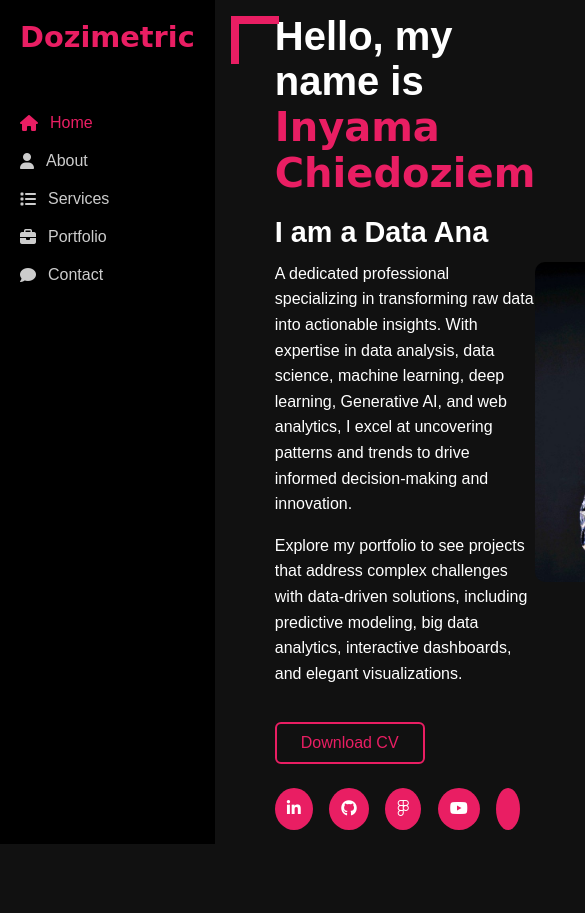
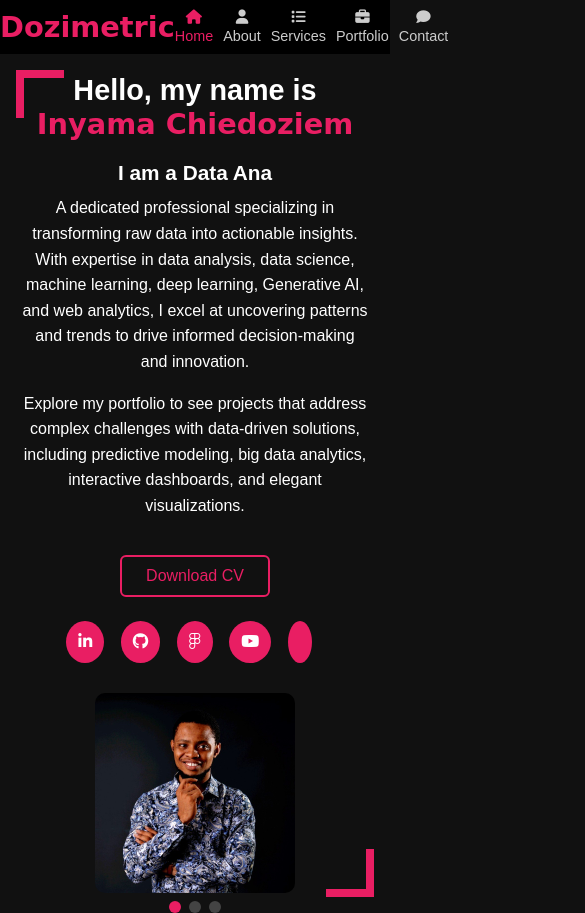
Before and after one commit to DoziemMetrics/Dozie_Portfolio, a plain HTML site: page index.html in a window 390 px wide. Shown: the top 913 px of the page, 585 px wide, since content can reach past the window. Before the commit the page ends 844 px from the top, so only its background shows below. Drawn offline with Linux system fonts and the light colour scheme.

Commit message:
Update index.html

```diff
--- a/index.html
+++ b/index.html
@@ -10,13 +10,16 @@
     body { font-family:'Poppins',sans-serif; background:#111; color:#fff; overflow-x:hidden; }
     a { text-decoration:none; color:inherit; }
     .app { display:flex; height:100vh; }
+
     aside.sidebar { width:220px; background:#000; padding:20px; display:flex; flex-direction:column; }
-    section.main { flex:1; display:flex; justify-content:space-between; align-items:center; padding:60px; position:relative; }
+    section.main { flex:1; display:flex; justify-content:space-between; align-items:center; padding:60px; position:relative; flex-wrap: wrap; }
+
     .sidebar h2 { font-family:'Pacifico',cursive; color:#e91e63; font-size:1.8rem; }
     .nav-links { list-style:none; margin-top:40px; }
     .nav-links li { margin:20px 0; }
     .nav-links a { display:flex; align-items:center; gap:12px; font-size:1rem; color:#ccc; transition:color .3s; }
     .nav-links a.active, .nav-links a:hover { color:#e91e63; }
+
     .intro { max-width:600px; }
     .intro h1 { font-size:2.5rem; }
     .intro h1 span { color:#e91e63; font-family:'Pacifico',cursive; }
@@ -24,20 +27,41 @@
     .intro p { line-height:1.6; margin-bottom:16px; }
     .btn-cv { display:inline-block; margin-top:20px; padding:10px 24px; border:2px solid #e91e63; border-radius:6px; color:#e91e63; transition:background .3s, color .3s; }
     .btn-cv:hover { background:#e91e63; color:#111; }
+
     .social { margin-top:24px; }
     .social a { display:inline-block; background:#e91e63; padding:12px; border-radius:50%; margin-right:12px; transition:transform .3s; }
     .social a:hover { transform:scale(1.1); }
-    .profile { position:relative; }
+
+    .profile { position:relative; margin-top: 30px; }
     .profile img { width:320px; border-radius:10px; display:block; }
     .slider-dots { position:absolute; bottom:-20px; left:50%; transform:translateX(-50%); display:flex; gap:8px; }
     .slider-dots span { width:12px; height:12px; background:#444; border-radius:50%; cursor:pointer; transition:background .3s; }
     .slider-dots span.active { background:#e91e63; }
+
     .main::before, .main::after { content:''; position:absolute; border:8px solid #e91e63; }
     .main::before { top:16px; left:16px; border-right:none; border-bottom:none; width:40px; height:40px; }
     .main::after  { bottom:16px; right:16px; border-left:none; border-top:none; width:40px; height:40px; }
+
     .toolbar { position:absolute; right:-40px; top:50%; transform:translateY(-50%); display:flex; flex-direction:column; gap:16px; }
     .toolbar a { background:#222; padding:12px; border-radius:50%; color:#fff; transition:background .3s; }
     .toolbar a:hover { background:#e91e63; }
+
+    /* Mobile Responsive */
+    @media (max-width: 768px) {
+      .app { flex-direction: column; height:auto; }
+      aside.sidebar { width:100%; flex-direction: row; justify-content: space-around; padding:10px 0; }
+      .nav-links { display:flex; margin-top:0; gap:10px; }
+      .nav-links li { margin:0; }
+      .nav-links a { font-size:0.9rem; flex-direction:column; gap:4px; }
+
+      section.main { flex-direction:column; padding:20px; }
+      .intro h1 { font-size:1.8rem; text-align:center; }
+      .intro h2 { font-size:1.3rem; height:auto; text-align:center; }
+      .intro p { text-align:center; }
+      .intro, .profile { max-width:100%; text-align:center; }
+      .profile img { width:200px; }
+      .toolbar { display:none; }
+    }
   </style>
 </head>
 <body>
```
